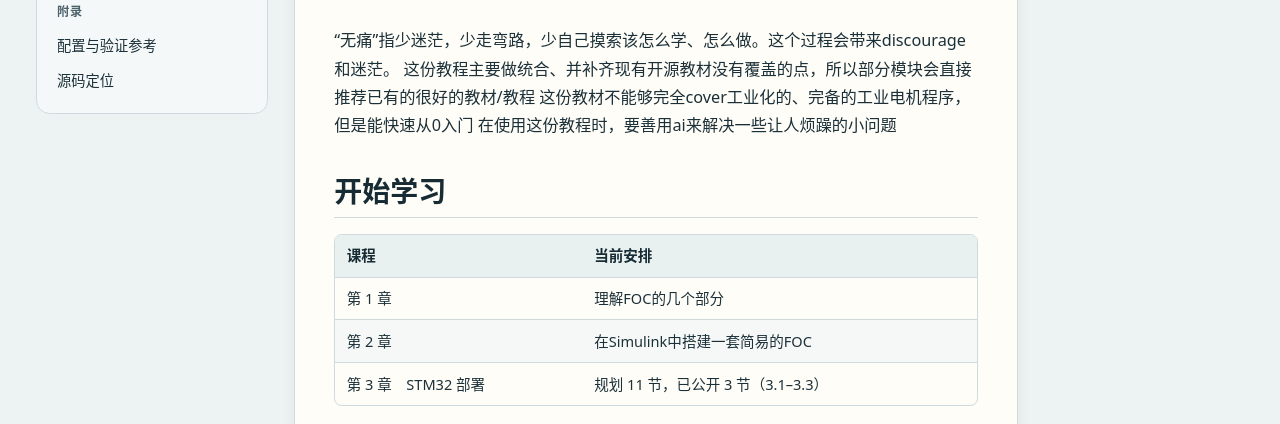
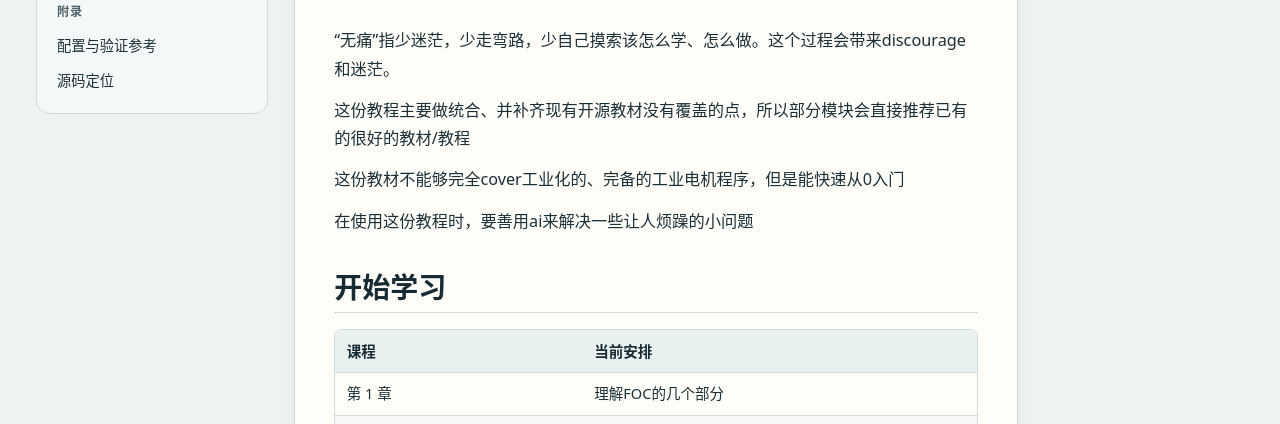
Before and after one commit to pjzjwzx/foc-deployment-wiki, a plain HTML site: page docs/index.html in a window 1280 px wide. Shown: the part 374-798 px from the top of the page. Drawn offline with Linux system fonts and the light colour scheme.

Commit message:
大致整理了教程结构

```diff
--- a/docs/index.html
+++ b/docs/index.html
@@ -22,10 +22,10 @@
 </aside>
 <main class="article" id="article">
 <header class="article-header"><span class="eyebrow">FOC 部署 Wiki</span><h1>如何从基础工科到电机控制FOC实操-简易精准的无痛入门教程</h1></header>
-<p>“无痛”指少迷茫，少走弯路，少自己摸索该怎么学、怎么做。这个过程会带来discourage和迷茫。
-这份教程主要做统合、并补齐现有开源教材没有覆盖的点，所以部分模块会直接推荐已有的很好的教材/教程
-这份教材不能够完全cover工业化的、完备的工业电机程序，但是能快速从0入门
-在使用这份教程时，要善用ai来解决一些让人烦躁的小问题</p>
+<p>“无痛”指少迷茫，少走弯路，少自己摸索该怎么学、怎么做。这个过程会带来discourage和迷茫。</p>
+<p>这份教程主要做统合、并补齐现有开源教材没有覆盖的点，所以部分模块会直接推荐已有的很好的教材/教程</p>
+<p>这份教材不能够完全cover工业化的、完备的工业电机程序，但是能快速从0入门</p>
+<p>在使用这份教程时，要善用ai来解决一些让人烦躁的小问题</p>
 <h2 id="开始学习">开始学习</h2>
 <div class="table-wrap"><table>
 <thead>
```
Also changed, not shown: 1 other file.
